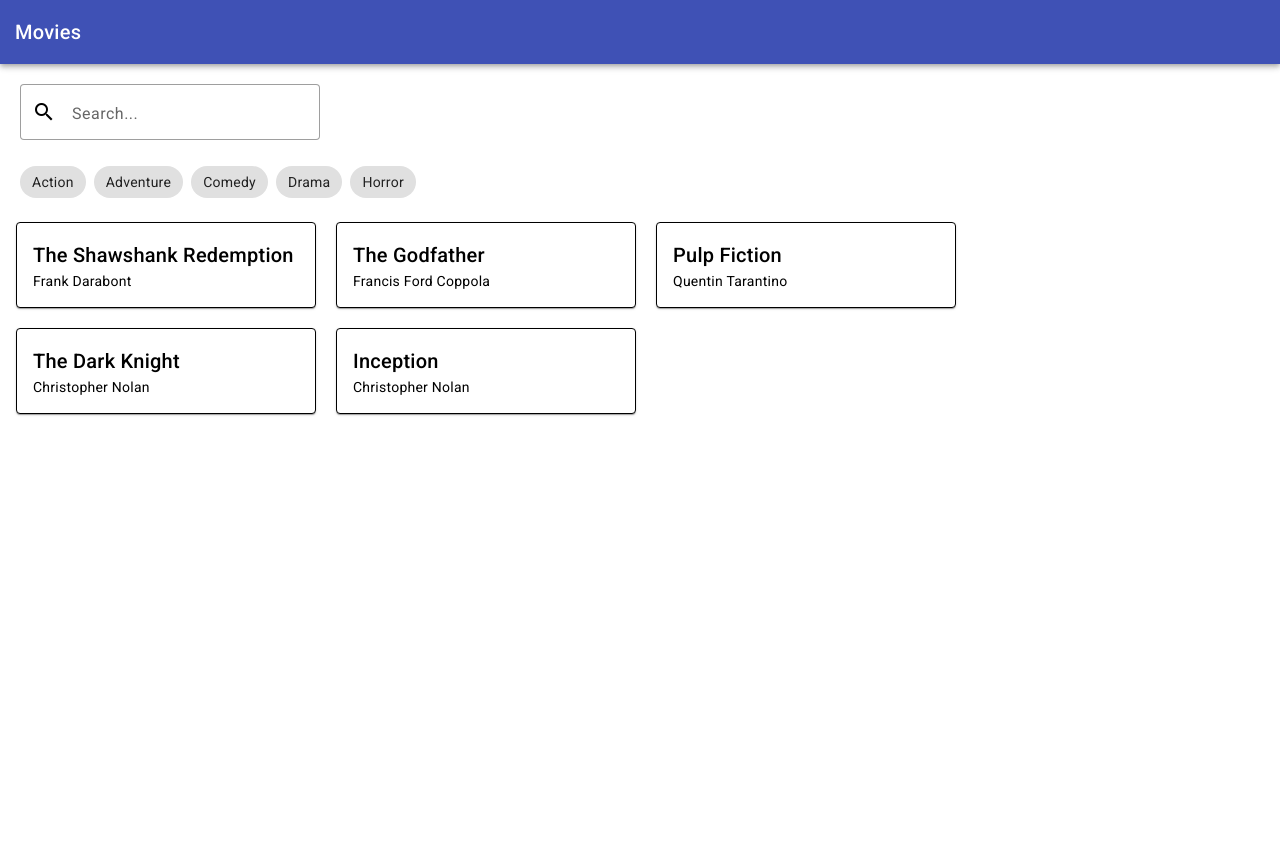
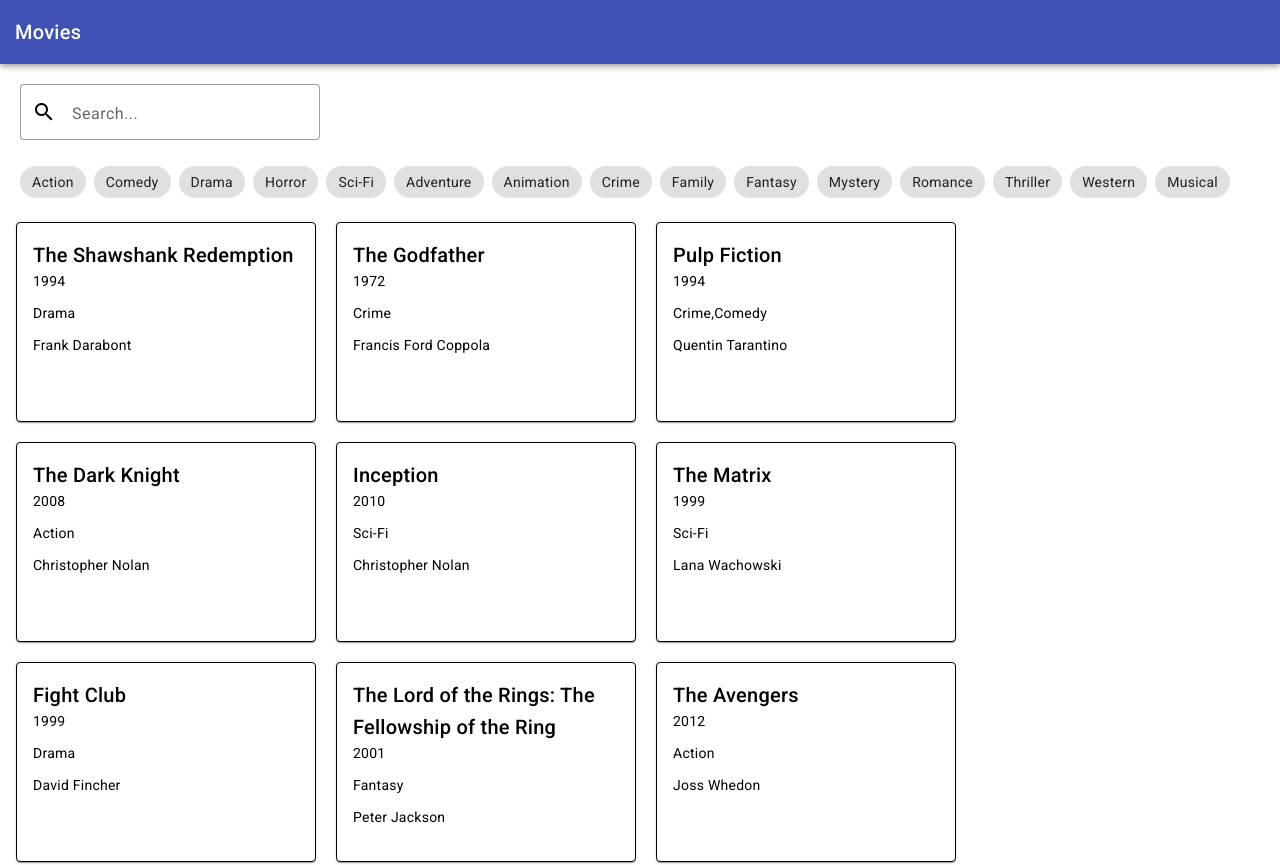
Before and after one commit to BogdanKostadinov/MoviesApp, an Angular app: page / in a window 1280 px wide. Shown: the top 865 px of the page. Before the commit the page ends 800 px from the top, so only its background shows below. Built offline with nearby package versions, Linux system fonts and the light colour scheme.

Commit message:
introducing categories + some more mock data

```diff
--- a/src/app/movie/movie.component.html
+++ b/src/app/movie/movie.component.html
@@ -38,6 +38,8 @@
         <mat-card-title>{{ movie.title }}</mat-card-title>
       </mat-card-header>
       <mat-card-content>
+        <p>{{ movie.releaseYear }}</p>
+        <p>{{ movie.genre }}</p>
         <p>{{ movie.director }}</p>
       </mat-card-content>
     </mat-card>
--- a/src/app/movie/movie.component.scss
+++ b/src/app/movie/movie.component.scss
@@ -1,6 +1,8 @@
 mat-card {
   background-color: white;
   border: 1px solid black;
+  min-height: 200px;
+  max-height: 200px;
 }
 
 .movies-container {
--- a/src/app/movie/movie.component.ts
+++ b/src/app/movie/movie.component.ts
@@ -2,6 +2,7 @@ import { Component, OnInit } from '@angular/core';
 import { Movie } from '../shared/models/movie.model';
 import { MovieService } from '../shared/services/movie.service';
 import { MatChipSelectionChange } from '@angular/material/chips';
+import { CategoryService } from '../shared/services/category.service';
 
 export interface Category {
   name: string;
@@ -16,21 +17,22 @@ export interface Category {
 export class MovieComponent implements OnInit {
   movies: Movie[] = [];
   filteredMovies: Movie[] = [];
-  movieCategories: Category[] = [
-    { name: 'Action', selected: false },
-    { name: 'Adventure', selected: false },
-    { name: 'Comedy', selected: false },
-    { name: 'Drama', selected: false },
-    { name: 'Horror', selected: false },
-  ];
+  movieCategories: Category[] = [];
   searchValue = '';
-  constructor(private movieService: MovieService) {}
+  constructor(
+    private movieService: MovieService,
+    private categoryService: CategoryService,
+  ) {}
 
   ngOnInit(): void {
     this.movieService
       .getMovies()
       .subscribe((movies) => (this.filteredMovies = this.movies = movies));
+    this.categoryService
+      .getCategories()
+      .subscribe((categories) => (this.movieCategories = categories));
   }
+
   selectChip(event: MatChipSelectionChange, category: Category): void {
     category.selected = event.selected;
     this.movieCategories = this.movieCategories.map((cat) =>
--- /dev/null
+++ b/src/app/shared/models/category.model.ts
@@ -0,0 +1,5 @@
+export interface Category {
+    id: number;
+    name: string;
+    selected: boolean;
+}
--- /dev/null
+++ b/src/app/shared/services/category.service.ts
@@ -0,0 +1,19 @@
+import { Injectable } from '@angular/core';
+import { Category } from '../models/category.model';
+import { HttpClient } from '@angular/common/http';
+import { map, Observable } from 'rxjs';
+
+@Injectable({
+  providedIn: 'root',
+})
+export class CategoryService {
+  private categoriesUrl = 'assets/mock-data/categories.json'; // Path to JSON file
+
+  constructor(private http: HttpClient) {}
+
+  getCategories(): Observable<Category[]> {
+    return this.http
+      .get<{ category: Category[] }>(this.categoriesUrl)
+      .pipe(map((response) => response.category));
+  }
+}
--- /dev/null
+++ b/src/assets/mock-data/categories.json
@@ -0,0 +1,79 @@
+{
+  "category": [
+    {
+      "id": 1,
+      "name": "Action",
+      "selected": false
+    },
+    {
+      "id": 2,
+      "name": "Comedy",
+      "selected": false
+    },
+    {
+      "id": 3,
+      "name": "Drama",
+      "selected": false
+    },
+    {
+      "id": 4,
+      "name": "Horror",
+      "selected": false
+    },
+    {
+      "id": 5,
+      "name": "Sci-Fi",
+      "selected": false
+    },
+    {
+      "id": 6,
+      "name": "Adventure",
+      "selected": false
+    },
+    {
+      "id": 7,
+      "name": "Animation",
+      "selected": false
+    },
+    {
+      "id": 8,
+      "name": "Crime",
+      "selected": false
+    },
+    {
+      "id": 9,
+      "name": "Family",
+      "selected": false
+    },
+    {
+      "id": 10,
+      "name": "Fantasy",
+      "selected": false
+    },
+    {
+      "id": 11,
+      "name": "Mystery",
+      "selected": false
+    },
+    {
+      "id": 12,
+      "name": "Romance",
+      "selected": false
+    },
+    {
+      "id": 13,
+      "name": "Thriller",
+      "selected": false
+    },
+    {
+      "id": 14,
+      "name": "Western",
+      "selected": false
+    },
+    {
+      "id": 15,
+      "name": "Musical",
+      "selected": false
+    }
+  ]
+}
--- a/src/assets/mock-data/movies.json
+++ b/src/assets/mock-data/movies.json
@@ -17,7 +17,7 @@
     {
       "id": "3",
       "title": "Pulp Fiction",
-      "genre": ["Crime"],
+      "genre": ["Crime", "Comedy"],
       "releaseYear": 1994,
       "director": "Quentin Tarantino"
     },
@@ -34,6 +34,41 @@
       "genre": ["Sci-Fi"],
       "releaseYear": 2010,
       "director": "Christopher Nolan"
+    },
+    {
+      "id": "6",
+      "title": "The Matrix",
+      "genre": ["Sci-Fi"],
+      "releaseYear": 1999,
+      "director": "Lana Wachowski"
+    },
+    {
+      "id": "7",
+      "title": "Fight Club",
+      "genre": ["Drama"],
+      "releaseYear": 1999,
+      "director": "David Fincher"
+    },
+    {
+      "id": "8",
+      "title": "The Lord of the Rings: The Fellowship of the Ring",
+      "genre": ["Fantasy"],
+      "releaseYear": 2001,
+      "director": "Peter Jackson"
+    },
+    {
+      "id": "9",
+      "title": "The Avengers",
+      "genre": ["Action"],
+      "releaseYear": 2012,
+      "director": "Joss Whedon"
+    },
+    {
+      "id": "10",
+      "title": "Interstellar",
+      "genre": ["Sci-Fi"],
+      "releaseYear": 2014,
+      "director": "Christopher Nolan"
     }
   ]
 }
```
Also changed, not shown: 1 other file (tests, documents, lock files or other folders).
